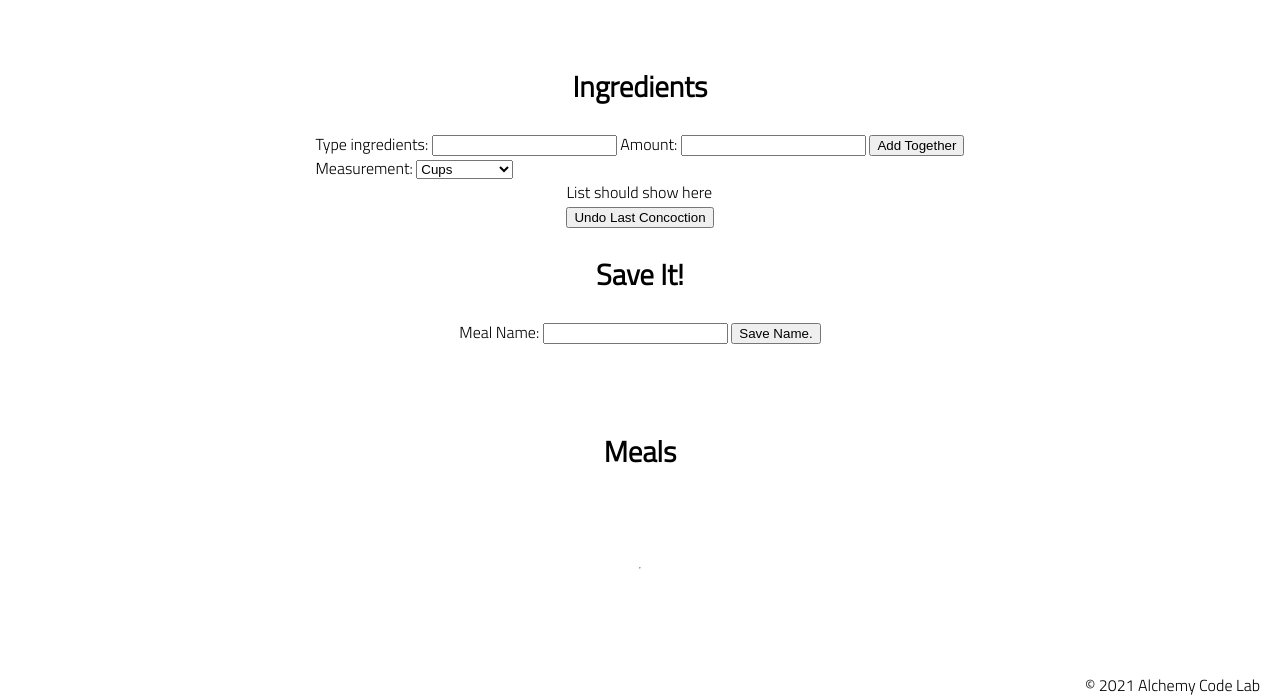
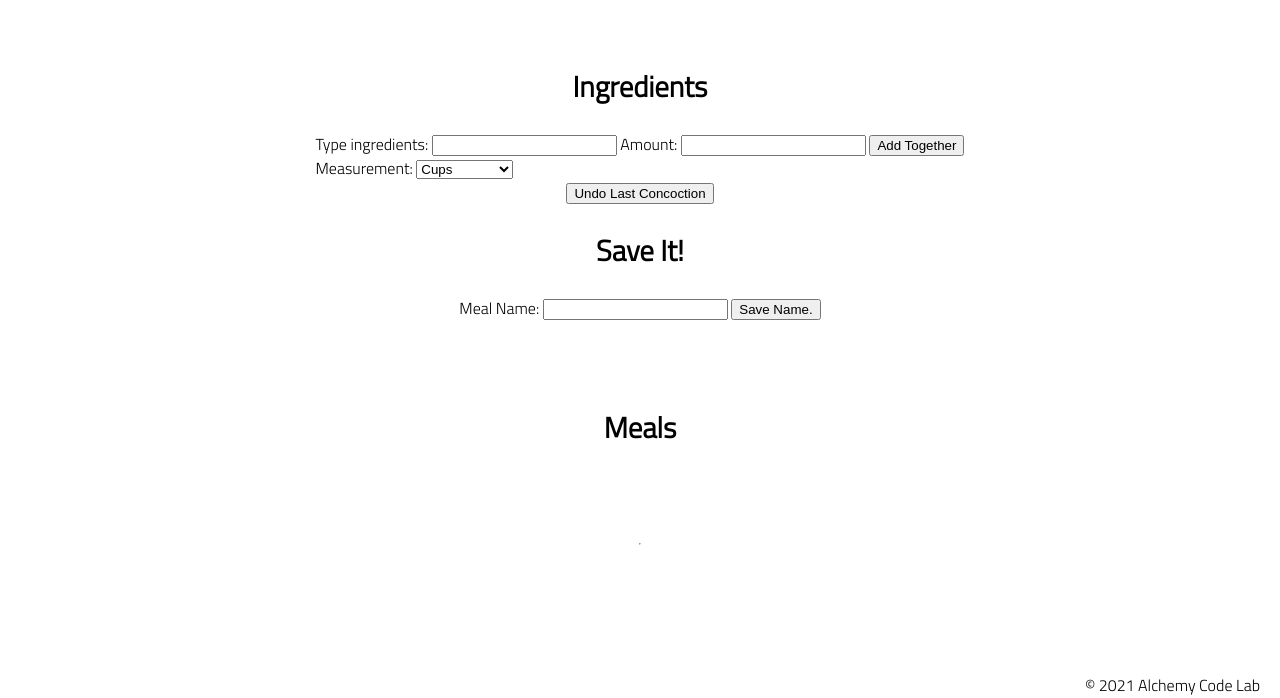
Before and after one commit to BrendenSeifried/fromscratch-mealcounter, a plain HTML site: page index.html in a window 1280 px wide. Shown: the part 102-800 px from the top of the page. Drawn offline with Linux system fonts and the light colour scheme.

Commit message:
added class to "list-food" div on HTML it DOES remove the previous text now

```diff
--- a/index.html
+++ b/index.html
@@ -43,8 +43,8 @@
                     <option value="tablespoons">Tablespoons</option>
                 </select>
             </div>
-                <div >
-                    <ul id="list-food">List should show here</ul>
+                <div class="list-food">
+                    <ul id="list-food"></ul>
                      <button id="undo">Undo Last Concoction</button>
                 </div>
 
```
